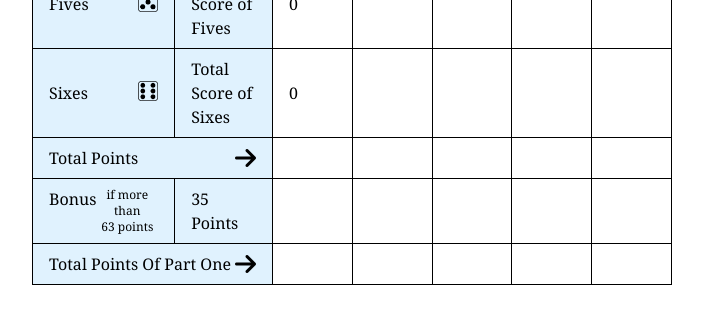
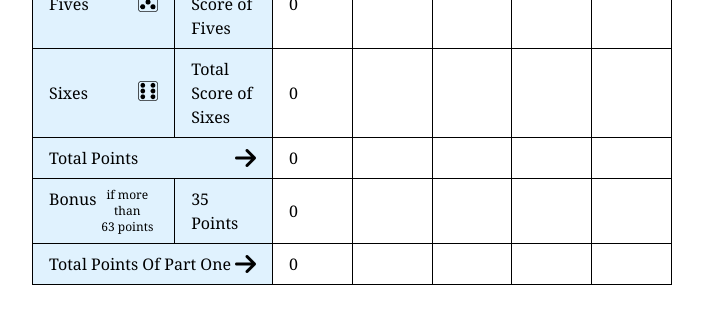
Before and after one commit to ALSijsling/YahtzeeVue3, a Vue app: page / in a window 1280 px wide. Shown: the part 800-1124 px from the top of the page, without its empty margins (312-1015 px from the left). Built offline with nearby package versions, Linux system fonts and the light colour scheme.

Commit message:
show total score top scorecard

```diff
--- a/src/components/ScoreTable.vue
+++ b/src/components/ScoreTable.vue
@@ -26,6 +26,9 @@
     return countObj
   })
 
+  const numScoreTotal = computed(()=> props.thrownDices.reduce((acc,item) => acc = acc+item, 0))
+
+  const bonusScore = computed(()=> numScoreTotal.value > 63 ? 35 : 0)
 </script>
 
 <template>
@@ -132,7 +135,7 @@
             <i class='fas fa-arrow-right' style="font-size:24px"></i>
           </div>
         </TableData>
-        <TableData></TableData>
+        <TableData>{{ numScoreTotal }}</TableData>
         <TableData></TableData>
         <TableData></TableData>
         <TableData></TableData>
@@ -146,7 +149,7 @@
           </div>
         </TableData>
         <TableData>35 Points</TableData>
-        <TableData></TableData>
+        <TableData>{{ bonusScore }}</TableData>
         <TableData></TableData>
         <TableData></TableData>
         <TableData></TableData>
@@ -159,7 +162,7 @@
             <i class='fas fa-arrow-right' style="font-size:24px"></i>
           </div>
         </TableData>
-        <TableData></TableData>
+        <TableData>{{ numScoreTotal + bonusScore }}</TableData>
         <TableData></TableData>
         <TableData></TableData>
         <TableData></TableData>
```
